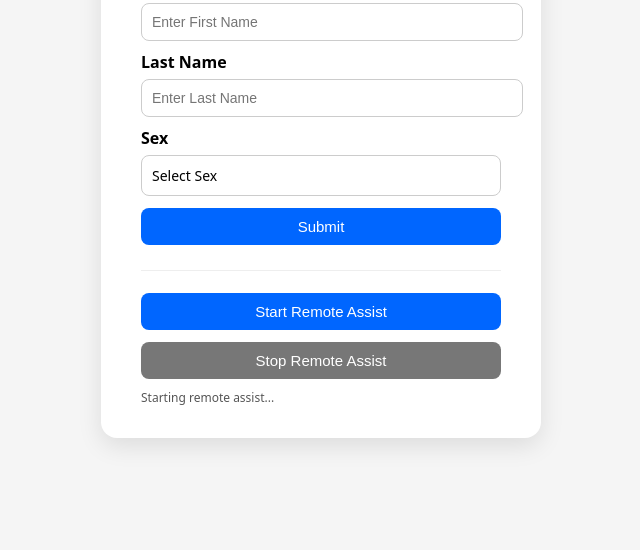
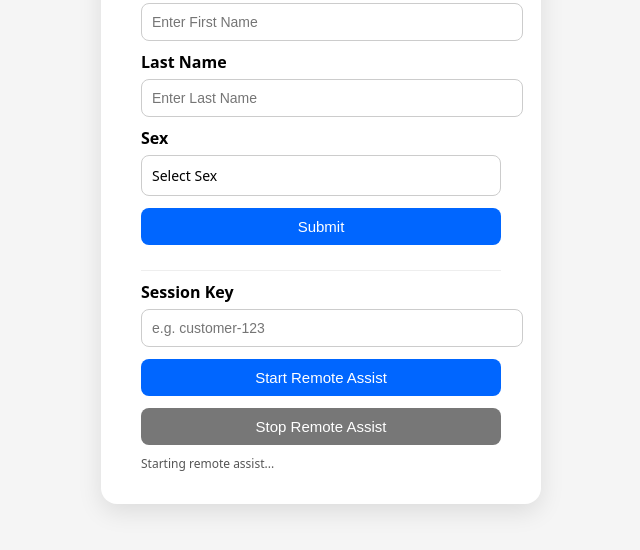
Before and after one commit to sgangadharan/VyaparRemoteConnect, an Electron app: page index.html in a window 800 px wide. Both pictures are taken after a click on the button "Start Remote Assist". Shown: the part 160-710 px from the top of the page, without its empty margins (79-719 px from the left). Drawn offline with Linux system fonts and the light colour scheme; no server answers.

Commit message:
changes to session id

```diff
--- a/index.html
+++ b/index.html
@@ -194,7 +194,12 @@
           border: none;
           border-top: 1px solid #eee;
         " />
-
+    <label for="sessionIdInput">Session Key</label>
+    <input
+      id="sessionIdInput"
+      type="text"
+      placeholder="e.g. customer-123"
+    />
     <button id="startRemoteBtn" onclick="startRemoteAssist()">Start Remote Assist</button>
     <button class="button-secondary" id="stopRemoteBtn" onclick="stopRemoteAssist()" disabled>
       Stop Remote Assist
@@ -215,7 +220,8 @@
     //const socket = io('http://localhost:4000');
     const socket = io('http://135.13.10.157:4000');
 
-    const sessionId = 'demo-session-1';
+    //const sessionId = 'demo-session-1';
+    let sessionId = null;
 
     let pc = null;
 
@@ -243,37 +249,55 @@
       return debugDot;
     }
 
+    // function createPeerConnection() {
+    //   const newPc = new RTCPeerConnection({
+    //     //iceServers: [{ urls: 'stun:stun.l.google.com:19302' }]
+    //     iceServers: [
+    //       { urls: 'stun:stun.l.google.com:19302' },
+    //       {
+    //         urls: 'turn:global.relay.metered.ca:80',
+    //         username: 'openai',     // any username works on this public demo relay
+    //         credential: 'openai'    // any password works
+    //       },
+    //       {
+    //         urls: 'turn:global.relay.metered.ca:443',
+    //         username: 'openai',
+    //         credential: 'openai'
+    //       },
+    //       {
+    //         urls: 'turn:global.relay.metered.ca:443?transport=tcp',
+    //         username: 'openai',
+    //         credential: 'openai'
+    //       }
+    //     ]
+    //   });
+
+    //   newPc.onicecandidate = (event) => {
+    //     if (event.candidate) {
+    //       socket.emit('ice-candidate', { sessionId, candidate: event.candidate });
+    //     }
+    //   };
+
+    //   return newPc;
+    // }
+
     function createPeerConnection() {
       const newPc = new RTCPeerConnection({
-        //iceServers: [{ urls: 'stun:stun.l.google.com:19302' }]
-        iceServers: [
-          { urls: 'stun:stun.l.google.com:19302' },
-          {
-            urls: 'turn:global.relay.metered.ca:80',
-            username: 'openai',     // any username works on this public demo relay
-            credential: 'openai'    // any password works
-          },
-          {
-            urls: 'turn:global.relay.metered.ca:443',
-            username: 'openai',
-            credential: 'openai'
-          },
-          {
-            urls: 'turn:global.relay.metered.ca:443?transport=tcp',
-            username: 'openai',
-            credential: 'openai'
-          }
-        ]
+        iceServers: [{ urls: 'stun:stun.l.google.com:19302' }]
       });
 
+      // wire ICE handler here
       newPc.onicecandidate = (event) => {
         if (event.candidate) {
           socket.emit('ice-candidate', { sessionId, candidate: event.candidate });
         }
       };
 
+      // (If you ever need ontrack on this side, add it here too)
+
       return newPc;
     }
+
 
     // ---------------------------
     // Custom dropdown wiring
@@ -439,6 +463,13 @@
       // NEW: create a fresh peer connection
       pc = createPeerConnection();
       // 1) identify as customer
+      // NEW: read session key from input
+      const inputVal = document.getElementById('sessionIdInput').value.trim();
+      if (!inputVal) {
+        alert('Please enter a Session Key before starting remote assist.');
+        return;
+      }
+      sessionId = inputVal;
       socket.emit('register', { role: 'customer', sessionId });
 
       // 2) get app-only window stream (for video)
@@ -470,12 +501,12 @@
       // 5) add tracks
       localStream.getTracks().forEach((track) => pc.addTrack(track, localStream));
 
-      // 6) ICE
-      pc.onicecandidate = (event) => {
-        if (event.candidate) {
-          socket.emit('ice-candidate', { sessionId, candidate: event.candidate });
-        }
-      };
+      // // 6) ICE
+      // pc.onicecandidate = (event) => {
+      //   if (event.candidate) {
+      //     socket.emit('ice-candidate', { sessionId, candidate: event.candidate });
+      //   }
+      // };
 
       // 7) offer
       const offer = await pc.createOffer();
```
Also changed, not shown: support.html (+54 -16 lines).
